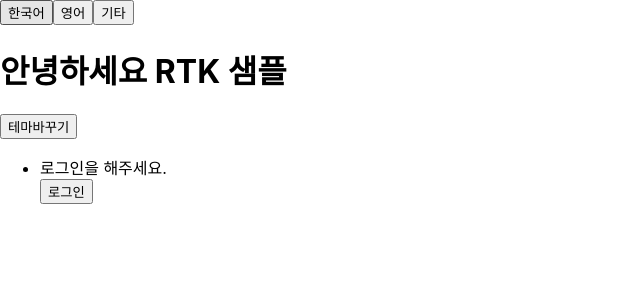
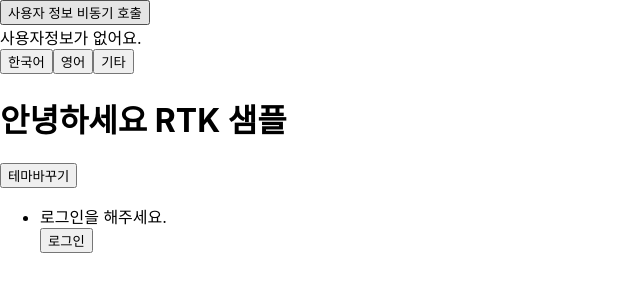
Before and after one commit to miss-gif/react-lecture-05, a React (Create React App) app: page / in a window 1280 px wide. Shown: the top 300 px of the page, without its empty margins (0-640 px from the left). Built offline with nearby package versions, Linux system fonts and the light colour scheme.

Commit message:
docs: Redux Toolkit 의 비동기 연동 이해

```diff
--- a/package.json
+++ b/package.json
@@ -60,5 +60,5 @@
     "eslint-plugin-react": "^7.34.2",
     "prettier": "^3.2.5"
   },
-  "proxy": "http://192.168.0.148:8080"
+  "proxy": "http://192.168.0.7:8080"
 }
--- a/src/RTKSample.js
+++ b/src/RTKSample.js
@@ -2,6 +2,13 @@ import React from "react";
 import Menu from "./components/Menu";
 import { useDispatch, useSelector } from "react-redux";
 import { changeEng, changeEtc, changeKor } from "./slices/langSlice";
+import {
+  getUserAsyncThunk,
+  postLoginAsyncThunk,
+  showUser,
+  userlogin,
+} from "./slices/userSlice";
+import { postLogin } from "./apis/memberapi/memberapi";
 
 const RTKSample = () => {
   // slice 정보 가져오기
@@ -22,8 +29,43 @@ const RTKSample = () => {
     dispatch(changeEtc({ word: "울라불라 쉬었다 갈게요." }));
   };
 
+  // 사용자 정보
+  const userState = useSelector(state => state.userSlice);
+  console.log("사용자 정보 : ", userState);
+  // 정보 호출
+  const handleClickUser = async () => {
+    // 일반적 reducer 함수 호출
+    // dispatch(showUser());
+    // 비동기 extraReducer 호출
+    // dispatch(getUserAsyncThunk());
+    // dispatch(postLoginAsyncThunk());
+    const result = await postLogin();
+    dispatch(userlogin(result));
+  };
+
   return (
     <div>
+      <div>
+        <button
+          onClick={() => {
+            handleClickUser();
+          }}
+        >
+          사용자 정보 비동기 호출
+        </button>
+      </div>
+
+      {userState.id ? (
+        <div>
+          {userState.id}
+          {userState.userId}
+          {userState.title}
+          {userState.complted}
+        </div>
+      ) : (
+        <div>사용자정보가 없어요.</div>
+      )}
+
       <button
         onClick={() => {
           handleClickKR();
--- /dev/null
+++ b/src/apis/memberapi/memberapi.js
@@ -0,0 +1,25 @@
+import axios from "axios";
+
+export const postLogin = async () => {
+  try {
+    const res = await axios.post("/api/auth/sign-in", {
+      userEmail: "mybirth811@gmail.com",
+      userPw: "Tngus811!",
+    });
+    console.log(res.data);
+    return res.data;
+  } catch (error) {
+    console.log(error);
+    return error;
+  }
+};
+
+export const getUser = async () => {
+  try {
+    const res = await axios.get("https://jsonplaceholder.typicode.com/todos/1");
+    console.log(res.data);
+    return res.data;
+  } catch (error) {
+    console.log(error);
+  }
+};
--- /dev/null
+++ b/src/slices/userSlice.js
@@ -0,0 +1,88 @@
+import { createAsyncThunk, createSlice } from "@reduxjs/toolkit";
+import { getUser, postLogin } from "../apis/memberapi/memberapi";
+import axios from "axios";
+// 규칙을 준수하시고 나중에 응용하세요.
+// 1 단계. AsyncThunk 객체를 만든다.
+//  예) postLogin ===> const postLoginAsyncThunk
+export const getUserAsyncThunk = createAsyncThunk(
+  "getUserAsyncThunk",
+  async () => {
+    try {
+      // API 호출
+      const res = await getUser();
+      // API 호출 시 전달 된 Response 결과를 return 해준다.
+      return res;
+    } catch (error) {
+      console.log(error);
+      return error;
+    }
+  },
+);
+
+// 실제 서버 테스트
+export const postLoginAsyncThunk = createAsyncThunk(
+  "postLoginAsyncThunk",
+  async () => {
+    try {
+      const res = await postLogin();
+      return res;
+    } catch (error) {
+      console.log(error);
+      return error;
+    }
+  },
+);
+
+const initialState = {
+  userId: 0,
+  id: 0,
+  title: "",
+  completed: false,
+};
+const userSlice = createSlice({
+  name: "userSlice",
+  initialState: initialState,
+  // 앱에서 상태 업데이트 하기
+  reducers: {
+    showUser: (state, action) => {
+      console.log("정보를 보여줘");
+    },
+    userlogin: (state, action) => {
+      console.log(action);
+    },
+  },
+  // 2단계 비동기로 API 서버 연동
+  // builder 는 단어를 고치지 말자.
+  extraReducers: builder => {
+    // fulfilled : 결과가 성공적으로 처리된 경우 처리
+    builder.addCase(getUserAsyncThunk.fulfilled, (state, action) => {
+      // 성공시 처리
+      console.log("getUserAsyncThunk.fulfilled");
+      console.log("getUserAsyncThunk.fulfilled action", action);
+      const payload = action.payload;
+      return { ...state, ...payload };
+    });
+    // rejected : 결과가 오류로 처리된 경우 처리
+    builder.addCase(getUserAsyncThunk.rejected, (state, action) => {
+      // 오류시 처리
+      console.log("getUserAsyncThunk.rejected");
+    });
+    // pending: 접속 진행 중입니다.
+    builder.addCase(getUserAsyncThunk.pending, (state, action) => {
+      // 서버 호출 중....
+      console.log("getUserAsyncThunk.pending .... ");
+    });
+    // 사용자 로그인
+    builder.addCase(postLoginAsyncThunk.fulfilled, (state, action) => {
+      console.log("postLoginAsyncThunk.fulfilled");
+    });
+    builder.addCase(postLoginAsyncThunk.rejected, (state, action) => {
+      console.log("postLoginAsyncThunk.rejected");
+    });
+    builder.addCase(postLoginAsyncThunk.pending, (state, action) => {
+      console.log("postLoginAsyncThunk.pending...");
+    });
+  },
+});
+export const { showUser, userlogin } = userSlice.actions;
+export default userSlice.reducer;
--- a/src/store.js
+++ b/src/store.js
@@ -2,10 +2,12 @@ import { configureStore } from "@reduxjs/toolkit";
 import loginSlice from "./slices/loginSlice";
 import themeSlice from "./slices/themeSlice";
 import langSlice from "./slices/langSlice";
+import userSlice from "./slices/userSlice";
 export default configureStore({
   reducer: {
     loginSlice,
     themeSlice,
     langSlice,
+    userSlice,
   },
 });
```
Also changed, not shown: 2 other files (tests, documents, lock files or other folders).
